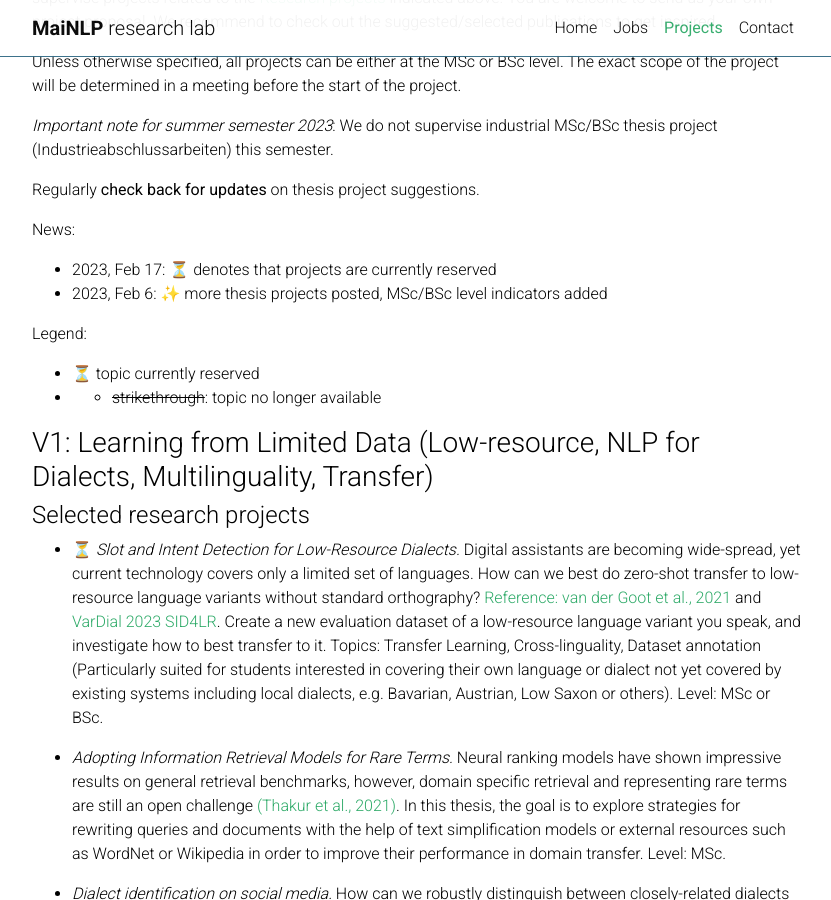
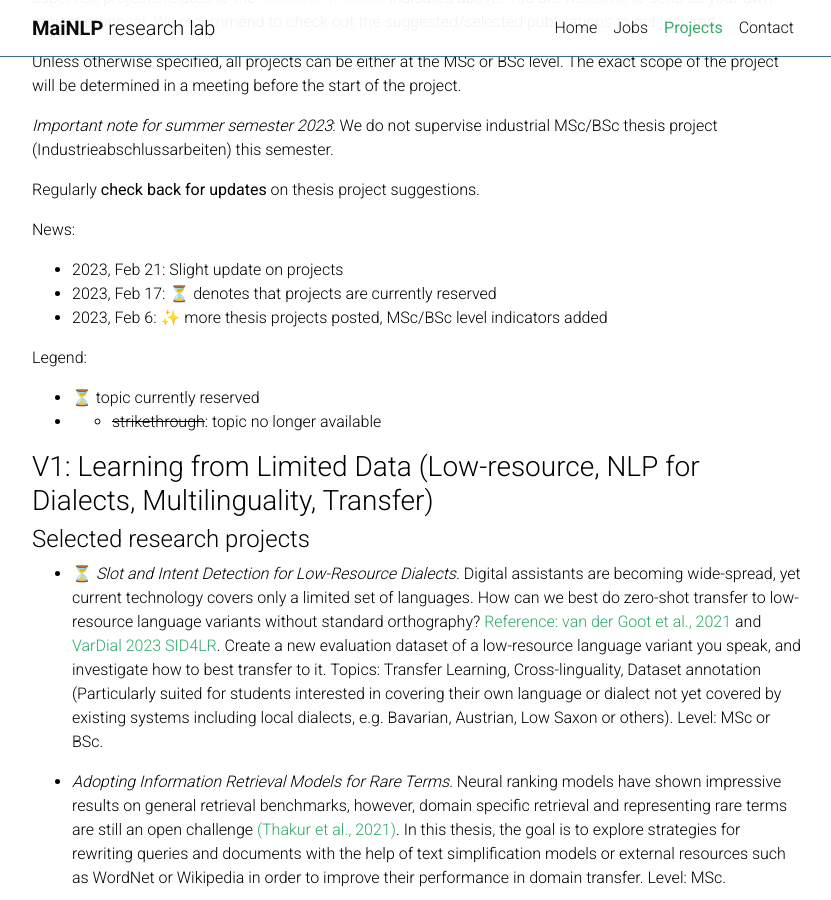
Before and after one commit to mainlp/mainlp.github.io, a Jekyll site: the page built from _pages/projects.md, in a window 1280 px wide and 900 px high, scrolled down 2326 px. Shown: the whole window, without its empty margins (223-1054 px from the left). Built offline with Jekyll 4.4.1, drawn with Linux system fonts in a browser that asks for light colours; emoji names are drawn with the system emoji font; comment, search, counter and statistics services are not loaded; a style sheet for code colours, icons or effects is not loaded.

Commit message:
Update projects.md

```diff
--- a/_pages/projects.md
+++ b/_pages/projects.md
@@ -76,6 +76,7 @@ Regularly <b>check back for updates</b> on thesis project suggestions.
 
 News:
 
+- 2023, Feb 21: Slight update on projects
 - 2023, Feb 17: :hourglass_flowing_sand: denotes that projects are currently reserved
 - 2023, Feb 6: :sparkles: more thesis projects posted, MSc/BSc level indicators added
 
```
